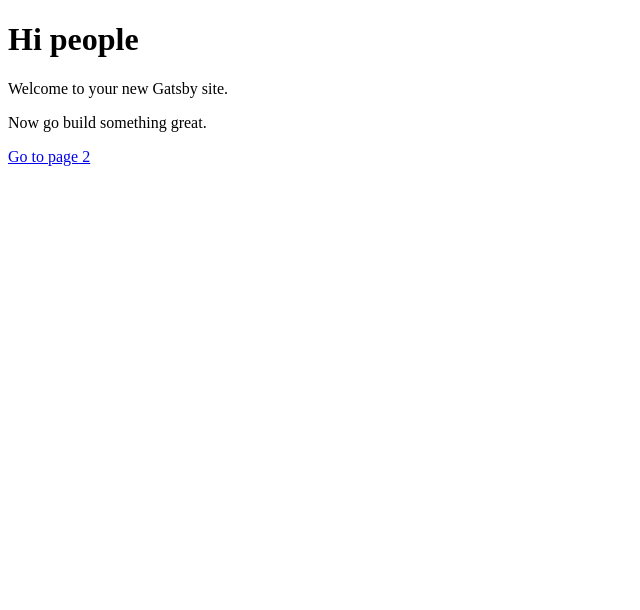
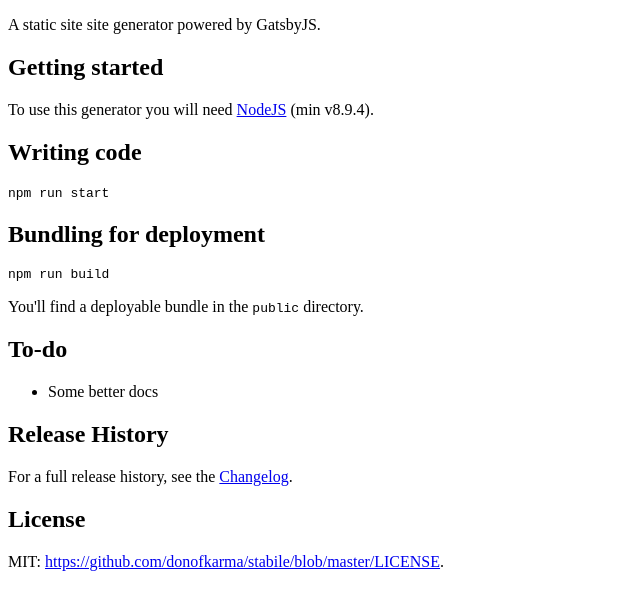
Before and after one commit to donofkarma/stabile, a Gatsby site: page / in a window 1280 px wide. Shown: the whole page, without its empty margins (0-640 px from the left). Built offline with nearby package versions, Linux system fonts and the light colour scheme; Gatsby itself is replaced by a stand-in of ours.

Commit message:
updating content and adding some styles

```diff
--- a/src/pages/index.js
+++ b/src/pages/index.js
@@ -1,13 +1,60 @@
 import React from "react";
-import Link from "gatsby-link";
 
 const IndexPage = () => (
-    <div>
-        <h1>Hi people</h1>
-        <p>Welcome to your new Gatsby site.</p>
-        <p>Now go build something great.</p>
-        <Link to="/page-2/">Go to page 2</Link>
-    </div>
+    <article>
+        <p>A static site site generator powered by GatsbyJS.</p>
+
+        <h2>Getting started</h2>
+        <p>
+            To use this generator you will need{" "}
+            <a
+                href="http://nodejs.org/"
+                target="_blank"
+                rel="noreferrer noopener"
+            >
+                NodeJS
+            </a>{" "}
+            (min v8.9.4).
+        </p>
+
+        <h2>Writing code</h2>
+
+        <code>
+            <pre>npm run start</pre>
+        </code>
+
+        <h2>Bundling for deployment</h2>
+
+        <code>
+            <pre>npm run build</pre>
+        </code>
+
+        <p>
+            You'll find a deployable bundle in the <code>public</code>{" "}
+            directory.
+        </p>
+
+        <h2>To-do</h2>
+        <ul>
+            <li>Some better docs</li>
+        </ul>
+
+        <h2>Release History</h2>
+        <p>
+            For a full release history, see the{" "}
+            <a href="https://github.com/donofkarma/stabile/blob/master/CHANGELOG.md">
+                Changelog
+            </a>.
+        </p>
+
+        <h2>License</h2>
+        <p>
+            MIT:{" "}
+            <a href="https://github.com/donofkarma/stabile/blob/master/LICENSE">
+                https://github.com/donofkarma/stabile/blob/master/LICENSE
+            </a>.
+        </p>
+    </article>
 );
 
 export default IndexPage;
--- a/src/sass/_components/_components.scss
+++ b/src/sass/_components/_components.scss
@@ -0,0 +1 @@
+@import "header";
--- /dev/null
+++ b/src/sass/_components/_header.scss
@@ -0,0 +1,4 @@
+.header {
+    margin-bottom: $grid-gutter-width;
+    padding: $grid-gutter-width/2 0;
+}
--- a/src/sass/_setup/_variables.scss
+++ b/src/sass/_setup/_variables.scss
@@ -5,11 +5,9 @@ $medium-screen: 768px;
 $large-screen: 1024px;
 $wide-screen: 1200px;
 
-
 /* Grid */
 $grid-columns: 12;
-$grid-gutter-width: 30px;
-
+$grid-gutter-width: 20px;
 
 /* Colours */
 // brand
@@ -28,12 +26,10 @@ $copy: $grey-dark;
 $error-message: $red;
 $placeholder-copy: $grey-medium;
 
-
 /* Animation */
 $transition-duration: 0.25s;
 $transition-easing: ease-out;
 
-
 /* Fonts */
 $body-copy: Helvetica, Arial, sans-serif;
 $heading-copy: $body-copy;
```
Also changed, not shown: src/components/header/index.js (+5 -26 lines), src/layouts/index.js (+3 -10 lines).
